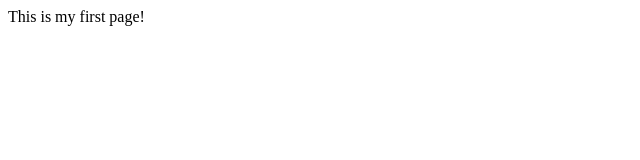
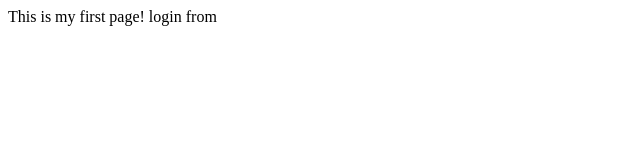
Before and after one commit to abuabdillatief/myfirstgittutorial, a plain HTML site: page index.html in a window 1280 px wide. Shown: the full height of the page, 0-640 px from the left. Drawn offline with Linux system fonts and the light colour scheme.

Commit message:
login form

```diff
--- /dev/null
+++ b/directory-one/one.js
@@ -0,0 +1 @@
+console.log('HEHE')
--- a/index.html
+++ b/index.html
@@ -8,7 +8,7 @@
 </head>
 
 <body>
-    This is my first page!
+    This is my first page! login from
 </body>
 
 </html>
```
Also changed, not shown: login.html (added, +1 -0 lines), 2 other files.
